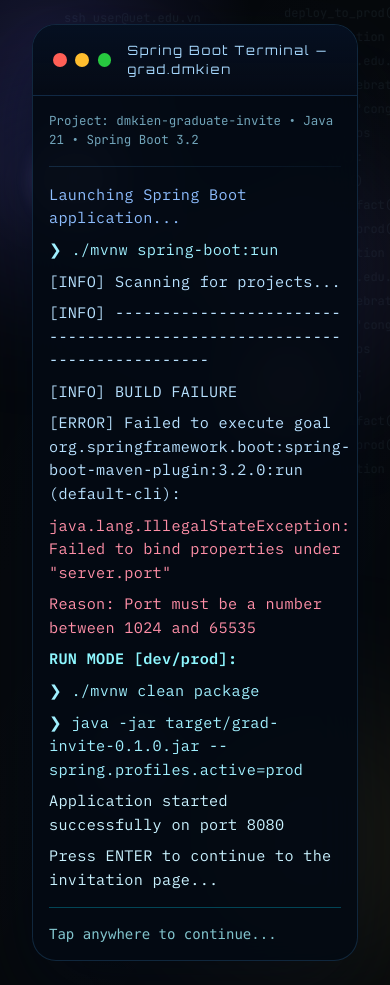
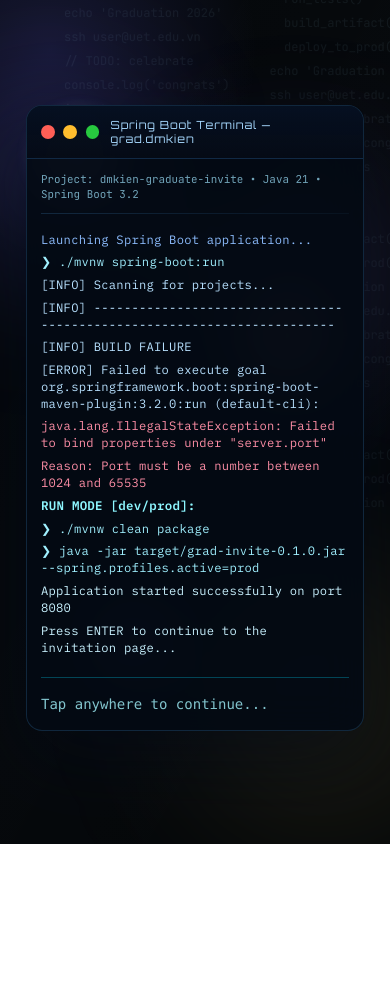
Before and after one commit to PigCassoKien/graduation, a React (Vite) app: page / in a window 390 px wide. After the commit the page ends 844 px from the top, so only its background shows below. Built offline with nearby package versions, Linux system fonts and the light colour scheme.

Commit message:
Refine mobile terminal layout

```diff
--- a/src/index.css
+++ b/src/index.css
@@ -309,7 +309,43 @@
 }
 
 @media (max-width: 768px) {
-  .boot-terminal__screen { padding: 1rem; }
-  .boot-terminal__title { font-size: 0.8rem; }
-  .boot-terminal__meta { font-size: 0.78rem; }
+  .boot-terminal {
+    padding-inline: 0.6rem;
+    padding-block: 0.75rem;
+  }
+
+  .boot-terminal__window {
+    max-height: calc(100svh - 1.5rem);
+    border-radius: 16px;
+  }
+
+  .boot-terminal__header {
+    padding: 0.75rem 0.9rem;
+    gap: 0.7rem;
+  }
+
+  .boot-terminal__screen { padding: 0.85rem 0.9rem 1rem; }
+  .boot-terminal__title {
+    font-size: 0.7rem;
+    letter-spacing: 0.08em;
+    line-height: 1.25;
+  }
+  .boot-terminal__meta {
+    font-size: 0.68rem;
+    margin-bottom: 0.7rem;
+    line-height: 1.35;
+  }
+  .boot-terminal__divider { margin-bottom: 0.7rem; }
+  .boot-terminal__content {
+    min-height: auto;
+    max-height: calc(100svh - 13.5rem);
+    overflow-y: auto;
+    padding-right: 0.2rem;
+  }
+  .boot-terminal__line {
+    margin: 0.35rem 0;
+    font-size: 0.76rem;
+    line-height: 1.4;
+  }
+  .boot-terminal__line--prompt { font-size: 0.78rem; }
 }
```
